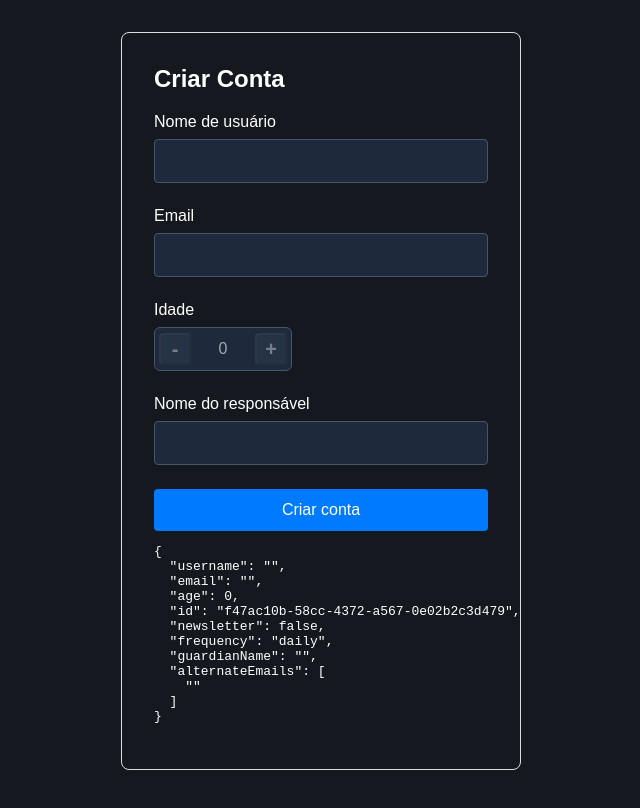
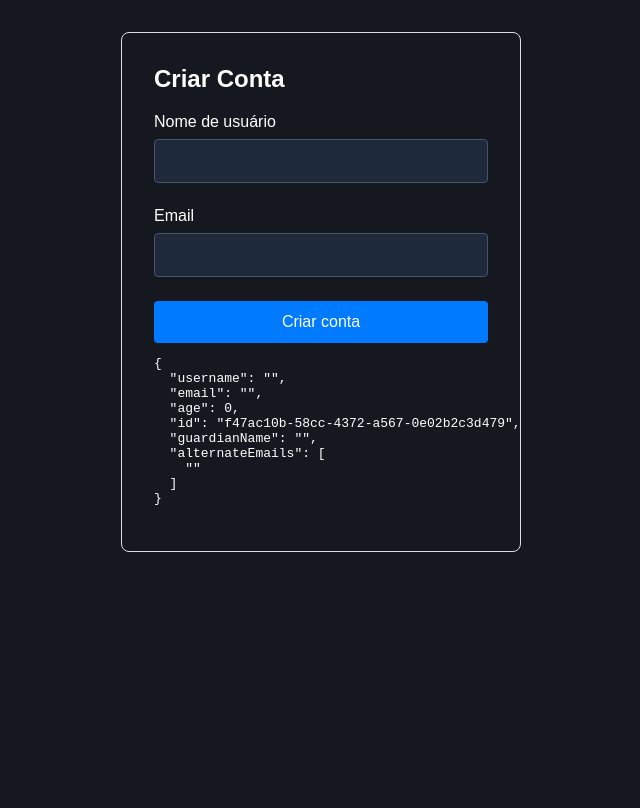
Before and after one commit to marcionavarro/udemy-modern-angular-forms, an Angular app in the folder signal-forms-demo-before/: page / in a window 1280 px wide. Shown: the top 808 px of the page, without its empty margins (319-959 px from the left). Built offline with nearby package versions, Linux system fonts and the light colour scheme.

Commit message:
10. The Form Submission Lifecycle

```diff
--- a/signal-forms-demo-before/src/app/form-6/form6.html
+++ b/signal-forms-demo-before/src/app/form-6/form6.html
@@ -1,6 +1,6 @@
 <div class="form-container">
   <h2>Criar Conta</h2>
-  <form>
+  <form [formRoot]="form">
     <div class="field">
       @let username = form.username();
       @let showUsernameError = username.invalid() && username.touched();
@@ -40,7 +40,7 @@
       }
     </div>
 
-    <app-age-stepper [formField]="form.age" />
+    <!-- <app-age-stepper [formField]="form.age" />
 
     @if (!form.guardianName().hidden()) {
       <div class="field">
@@ -57,8 +57,10 @@
           </ul>
         }
       </div>
-    }
-    <button type="submit" (click)="$event.preventDefault()">Criar conta</button>
+    } -->
+    <button type="submit" [disabled]="form().submitting()">
+      {{ form().submitting() ? 'Enviando...' : 'Criar conta' }}
+    </button>
   </form>
   <pre>{{ model() | json }}</pre>
 </div>
--- a/signal-forms-demo-before/src/app/form-6/form6.ts
+++ b/signal-forms-demo-before/src/app/form-6/form6.ts
@@ -12,6 +12,7 @@ import {
   email,
   form,
   FormField,
+  FormRoot,
   hidden,
   max,
   maxLength,
@@ -20,6 +21,7 @@ import {
   pattern,
   readonly,
   required,
+  submit,
   validateAsync,
 } from '@angular/forms/signals';
 import { UserIdMockService } from '../../service/UserIdMockService ';
@@ -30,14 +32,14 @@ interface SignUpForm {
   email: string;
   age: number;
   id: string;
-  newsletter: boolean;
-  frequency: string;
+  // newsletter: boolean;
+  // frequency: string;
   guardianName: string;
   alternateEmails: string[];
 }
 
 @Component({
-  imports: [FormField, JsonPipe, AgeStepper],
+  imports: [FormField, JsonPipe, AgeStepper, FormRoot],
   selector: 'app-form6',
   styleUrl: './form6.scss',
   changeDetection: ChangeDetectionStrategy.OnPush,
@@ -50,21 +52,23 @@ export class Form6 {
     email: '',
     age: 0,
     id: this.userId,
-    newsletter: false,
-    frequency: 'daily',
+    // newsletter: false,
+    // frequency: 'daily',
     guardianName: '',
     alternateEmails: [''],
   });
 
-  protected form = form(this.model, (s) => {
-    disabled(s.age);
+  protected form = form(
+    this.model,
+    (s) => {
+      // disabled(s.age);
       readonly(s.id);
-    disabled(s.frequency, ({ valueOf }) => !valueOf(s.newsletter));
-    hidden(s.guardianName, ({ valueOf }) => valueOf(s.age) >= 18);
+      // disabled(s.frequency, ({ valueOf }) => !valueOf(s.newsletter));
+      /*  hidden(s.guardianName, ({ valueOf }) => valueOf(s.age) >= 18);
     required(s.guardianName, {
       message: 'Nome do responsável é obrigatório',
       when: ({ valueOf }) => valueOf(s.age) < 18,
-    });
+    }); */
 
       required(s.username, {
         message: 'Nome de usuário é obrigatório',
@@ -82,10 +86,10 @@ export class Form6 {
         message: 'Deve conter apenas letras e números',
       });
       email(s.email, { message: 'Digite um e-mail válido' });
-    min(s.age, 13, { message: 'Você deve ter pelo menos 13 anos de idade' });
-    max(s.age, 120, {
+      // min(s.age, 13, { message: 'Você deve ter pelo menos 13 anos de idade' });
+      /*  max(s.age, 120, {
       message: 'Parabéns, você não é velho demais para participar!',
-    });
+    }); */
       validateAsync(s.username, {
         params: ({ value }) => {
           const val = value();
@@ -116,7 +120,16 @@ export class Form6 {
         },
       });
       debounce(s.username, 300);
-  });
+    },
+    {
+      submission: {
+        action: async (form) => {
+          console.log('Valor enviado: ', form().value());
+          await new Promise((resolve) => setTimeout(resolve, 1500));
+        },
+      },
+    },
+  );
 
   protected addAlternateEmail() {
     this.model.update((current) => ({
```
Also changed, not shown: 1 other file (tests, documents, lock files or other folders). Lines whose indentation alone changed are shown as unchanged.
